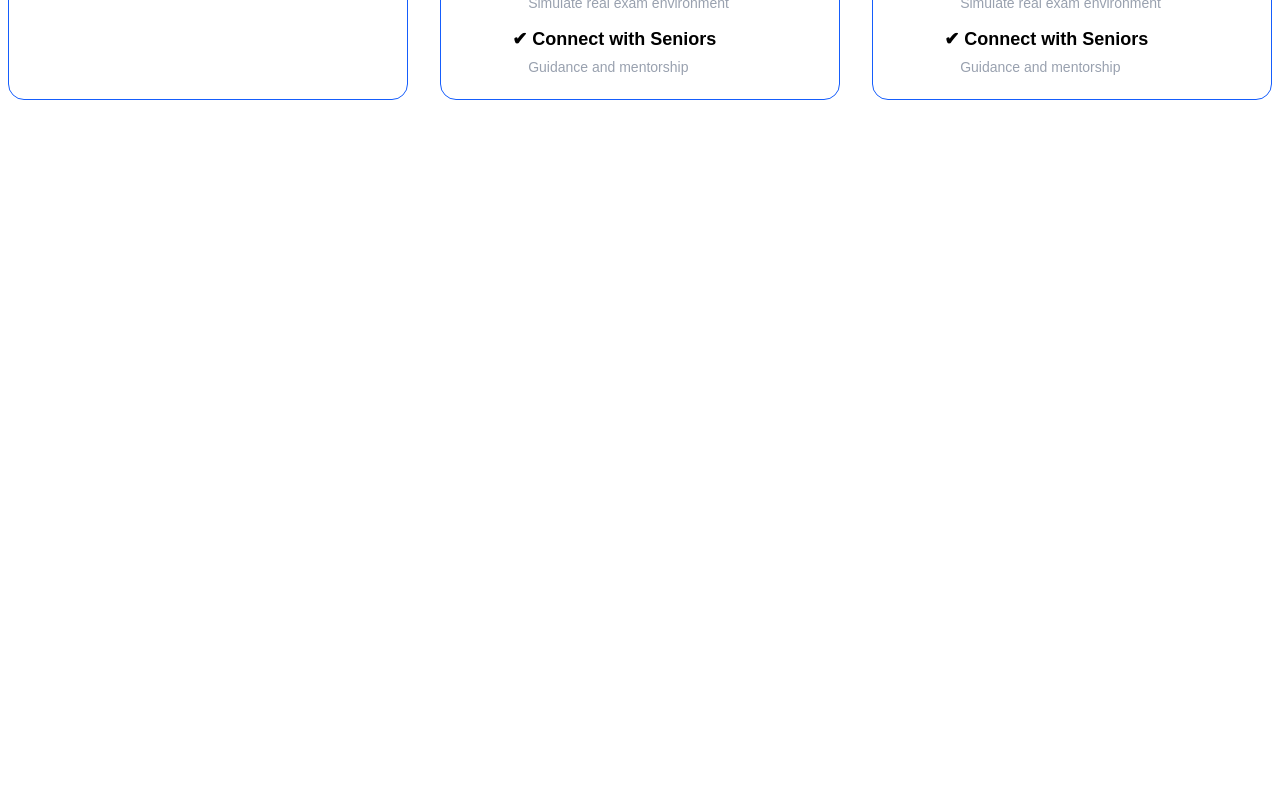
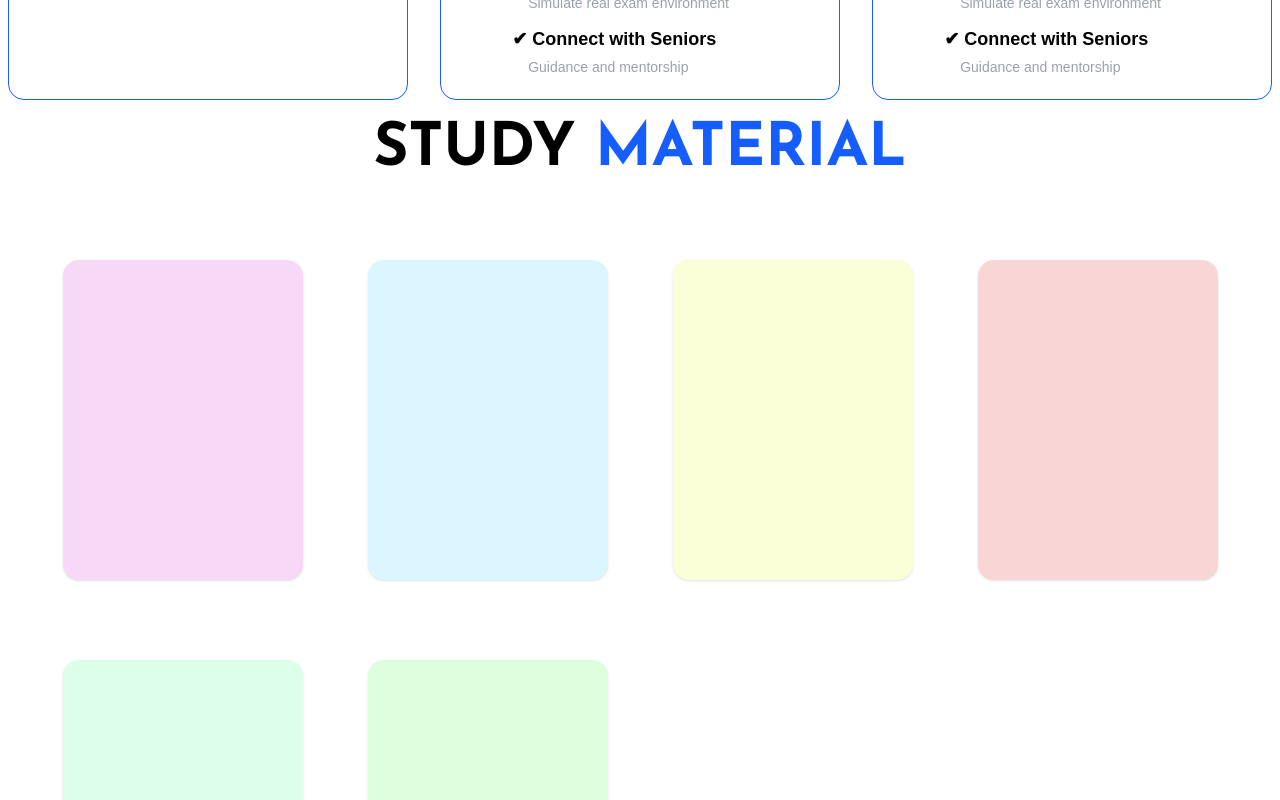
Before and after one commit to eklavyapopli-ship-it/TuisoraEducation, a Next.js app: page / in a window 1280 px wide. Shown: the part 1160-1960 px from the top of the page. Before the commit the page ends 1280 px from the top, so only its background shows below. Built offline with nearby package versions, Linux system fonts and the light colour scheme.

Commit message:
study material cards made

```diff
--- a/app/(home)/StudyMaterial.tsx
+++ b/app/(home)/StudyMaterial.tsx
@@ -1,8 +1,20 @@
-import React from 'react'
-
+"use client"
+import { MaterialCards } from "@/components/lib/StudyMat"
+import { Josefin_Sans } from 'next/font/google'
+const josefin = Josefin_Sans({
+    subsets: ['latin'],
+  })
 const StudyMaterial = () => {
+const card = MaterialCards;
   return (
-    <div>StudyMaterial</div>
+    <section className={`${josefin.className} h-[80vh]`}>
+      <div className="text-center text-black text-4xl lg:text-6xl font-bold">STUDY <span className="text-blue-600">MATERIAL</span></div>
+      <div className="w-full h-fit flex flex-col place-items-center">
+        <div className="place-items-center md:grid md:grid-cols-4 flex flex-col gap-x-25 gap-y-20 m-20">
+        {card.map((item)=>(
+          <div key={item.id} style={{background:item.color}} className="h-80 w-60 relative shadow-sm rounded-2xl">{}</div>
+      ))}</div></div>
+    </section>
   )
 }
 
--- a/app/(home)/page.tsx
+++ b/app/(home)/page.tsx
@@ -1,10 +1,12 @@
 import Hero from "./hero"
 import OfferCards from "./OfferCards"
+import StudyMaterial from "./StudyMaterial"
 const Home = () => {
   return (
    <>
    <Hero/>
    <OfferCards/>
+   <StudyMaterial/>
    </>
   )
 }
--- a/components/lib/StudyMat.ts
+++ b/components/lib/StudyMat.ts
@@ -9,36 +9,36 @@ export const MaterialCards = [
         id:1,
         heading: "PREVIOUS YEAR",
         subHead:"Question Papers",
-        color:"",
+        color:"rgb(248,216,247)",
     },
     {
         id:2,
         heading:"SAMPLE",
         subHead: "Question Papers",
-        color:"",
+        color:"rgb(219,246,254)",
     },
     {
         id:3,
         heading:"IMPORTANT",
         subHead: "Questions",
-        color:"",
+        color:"rgb(250,255,216)",
     },
     {
         id:4,
         heading:"REVISION",
         subHead: "Notes",
-        color:"",
+        color:"rgb(248,214,213)",
     },
     {
         id:5,
         heading:"GENERAL KNOWLEDGE",
         subHead: "",
-        color:"",
+        color:"rgb(221,254,232)",
     },
     {
         id:6,
         heading:"TIPS & TRICKS",
         subHead: "",
-        color:"",
+        color:"rgb(221,254,221)",
     },
 ]
```
